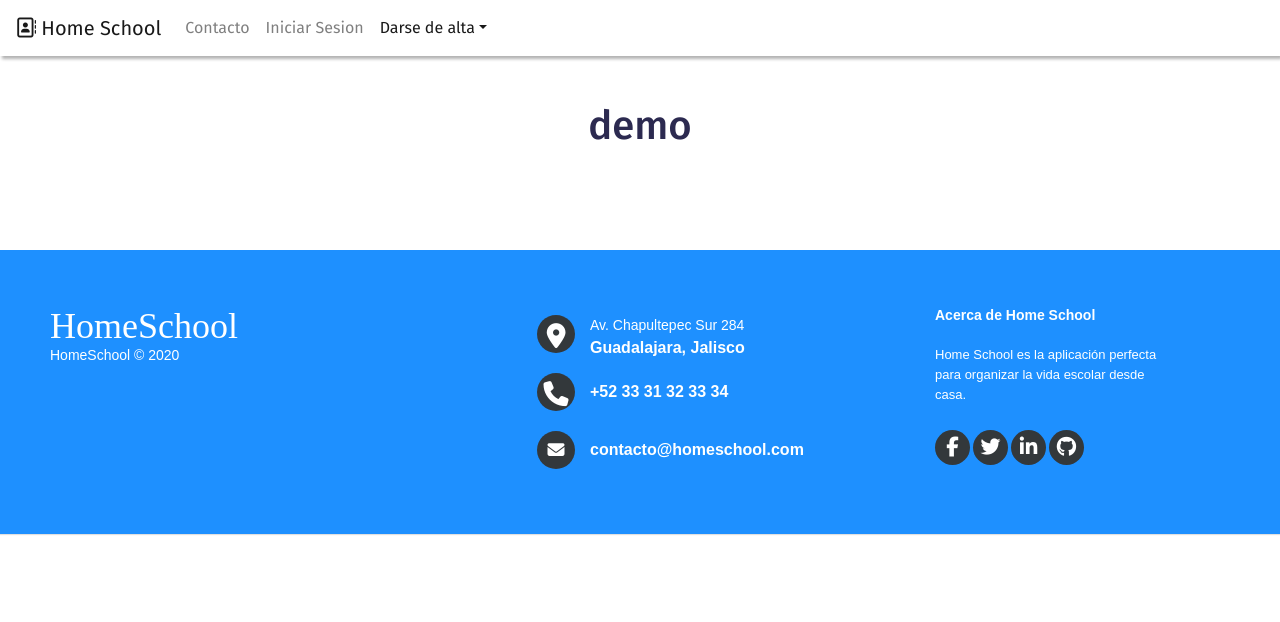
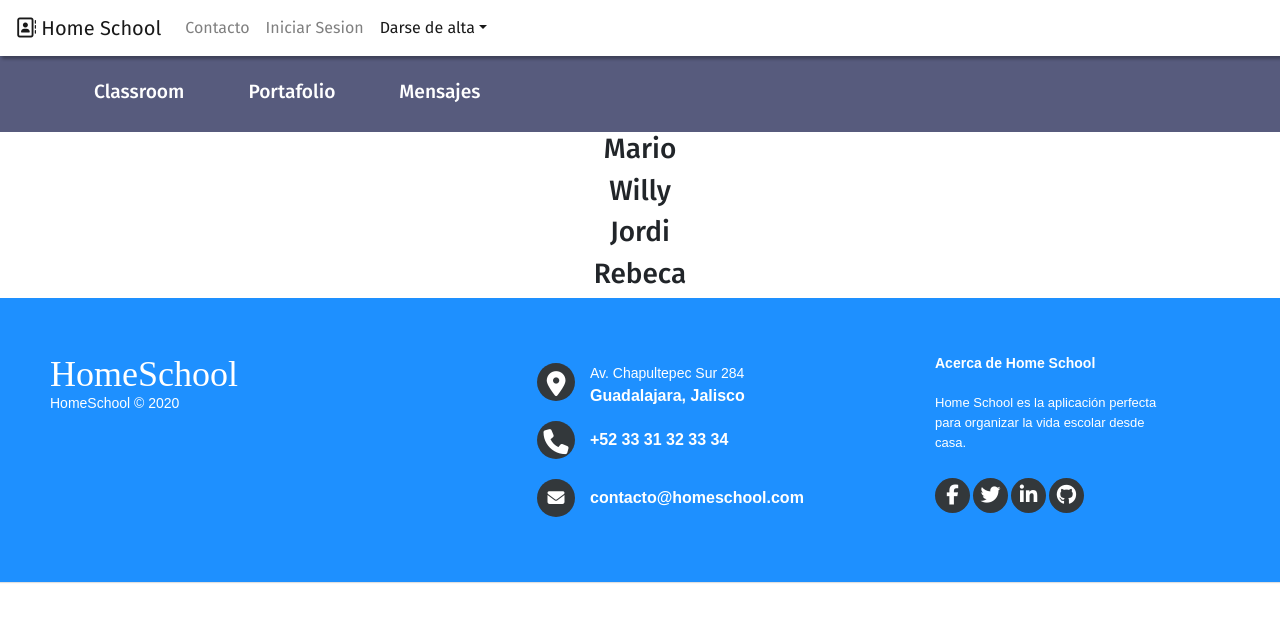
Before and after one commit to Khayz/new-proyect, a React (Create React App) app: page /demo-class in a window 1280 px wide. Shown: the top 622 px of the page. Built offline with nearby package versions, Linux system fonts and the light colour scheme.

Commit message:
ADD Demo Class

```diff
--- a/src/container/Teacher/DemoClass/DemoClass.js
+++ b/src/container/Teacher/DemoClass/DemoClass.js
@@ -1,10 +1,28 @@
 import React from "react";
+import { Link } from "react-router-dom";
+import "./DemoClass.scss";
+import DemoStudents from "./DemoStudents/DemoStudents";
 
 const DemoClass = () => {
   return (
-    <div>
-      <h1>demo</h1>
-    </div>
+    <section>
+      <div className="navLinks">
+        <article className="student-content">
+          <Link style={{ color: "#fff" }} to="/">
+            <h4>Classroom</h4>
+          </Link>
+          <Link style={{ color: "#fff" }} to="/">
+            <h4>Portafolio</h4>
+          </Link>
+          <Link style={{ color: "#fff" }} to="/">
+            <h4>Mensajes</h4>
+          </Link>
+        </article>
+      </div>
+      <div>
+        <DemoStudents />
+      </div>
+    </section>
   );
 };
 
--- /dev/null
+++ b/src/container/Teacher/DemoClass/DemoClass.scss
@@ -0,0 +1,23 @@
+.navLinks {
+  box-sizing: border-box;
+  position: relative;
+  display: flex;
+  height: 5rem;
+  max-width: 120rem;
+  -webkit-box-align: stretch;
+  align-items: stretch;
+  padding: 0px 12px;
+  background-color: rgb(87, 91, 125);
+  margin: auto;
+  h4 {
+    font-size: 1.2rem;
+    padding: 12px;
+    margin: 20px;
+  }
+  .student-content {
+    display: flex;
+    justify-content: space-evenly;
+    align-items: center;
+    margin-left: 50px;
+  }
+}
--- /dev/null
+++ b/src/container/Teacher/DemoClass/DemoStudents/DemoStudents.js
@@ -0,0 +1,31 @@
+import React from "react";
+import "./DemoStudents.scss";
+
+const DemoStudents = () => {
+  const studers = [
+    {
+      name: "Mario",
+    },
+    {
+      name: "Willy",
+    },
+    {
+      name: "Jordi",
+    },
+    {
+      name: "Rebeca",
+    },
+  ];
+
+  return (
+    <div>
+      {studers.map((students) => (
+        <div className="StudentCard">
+          <h3>{students.name}</h3>
+        </div>
+      ))}
+    </div>
+  );
+};
+
+export default DemoStudents;
--- /dev/null
+++ b/src/container/Teacher/DemoClass/DemoStudents/DemoStudents.scss
@@ -0,0 +1,5 @@
+.StudentCard {
+  display: flex;
+  justify-content: center;
+  align-items: center;
+}
--- a/src/container/Teacher/Teacher.js
+++ b/src/container/Teacher/Teacher.js
@@ -51,7 +51,7 @@ const Teacher = () => {
           <h2>Clase Demo</h2>
           <i className="fas fa-book"></i>
         </Link>
-        <Link className="TeacherCards">
+        <Link to="/" className="TeacherCards">
           <h2>Crear Clase</h2>
           <i className="fas fa-plus-circle"></i>
         </Link>
--- a/src/container/Teacher/Teacher.scss
+++ b/src/container/Teacher/Teacher.scss
@@ -1,7 +1,7 @@
 .Layout {
   margin: auto;
   background-color: #f0efef;
-  height: 827px;
+  height: 830px;
 
   .LayoutItem {
     display: flex;
@@ -79,6 +79,7 @@
       background-color: rgb(0, 174, 239);
       border: none;
       color: white;
+      outline: none;
     }
   }
 
```
